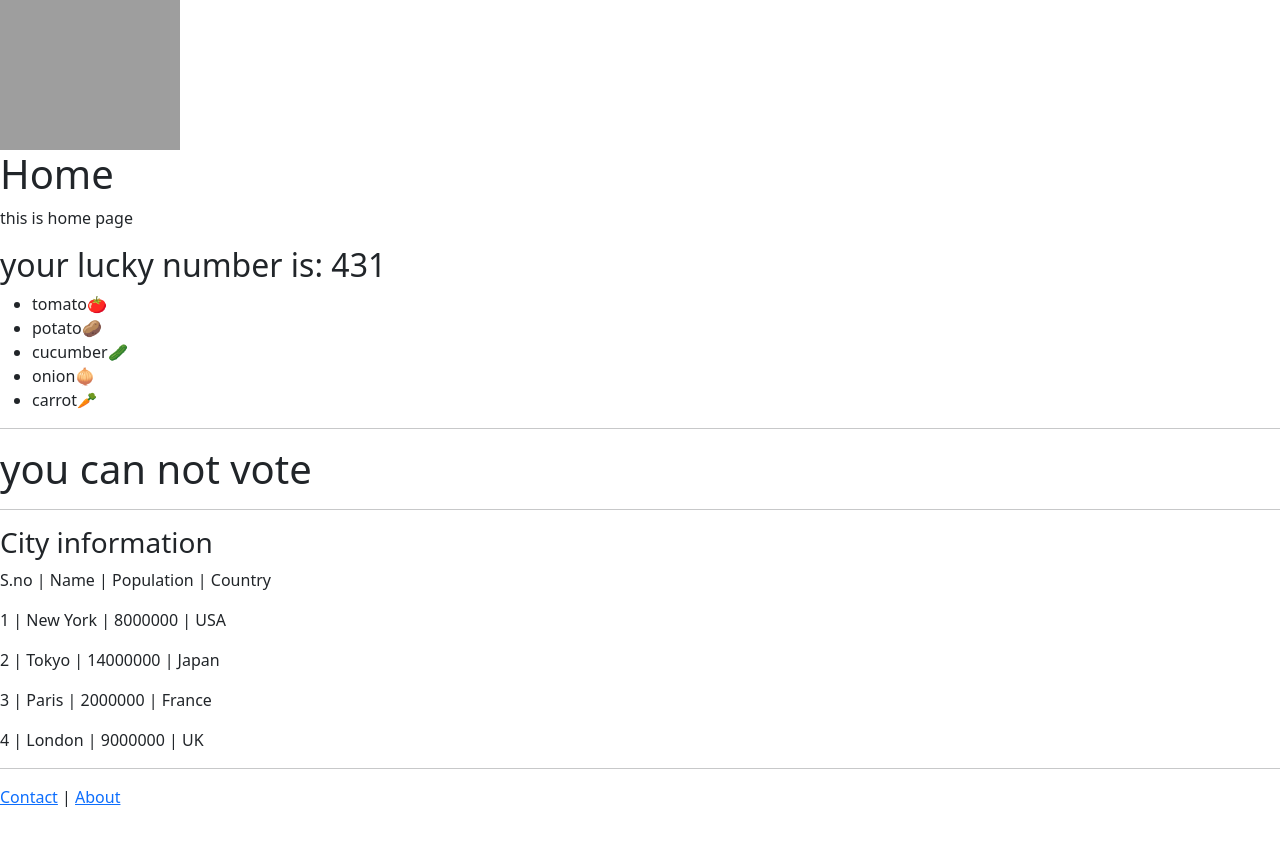
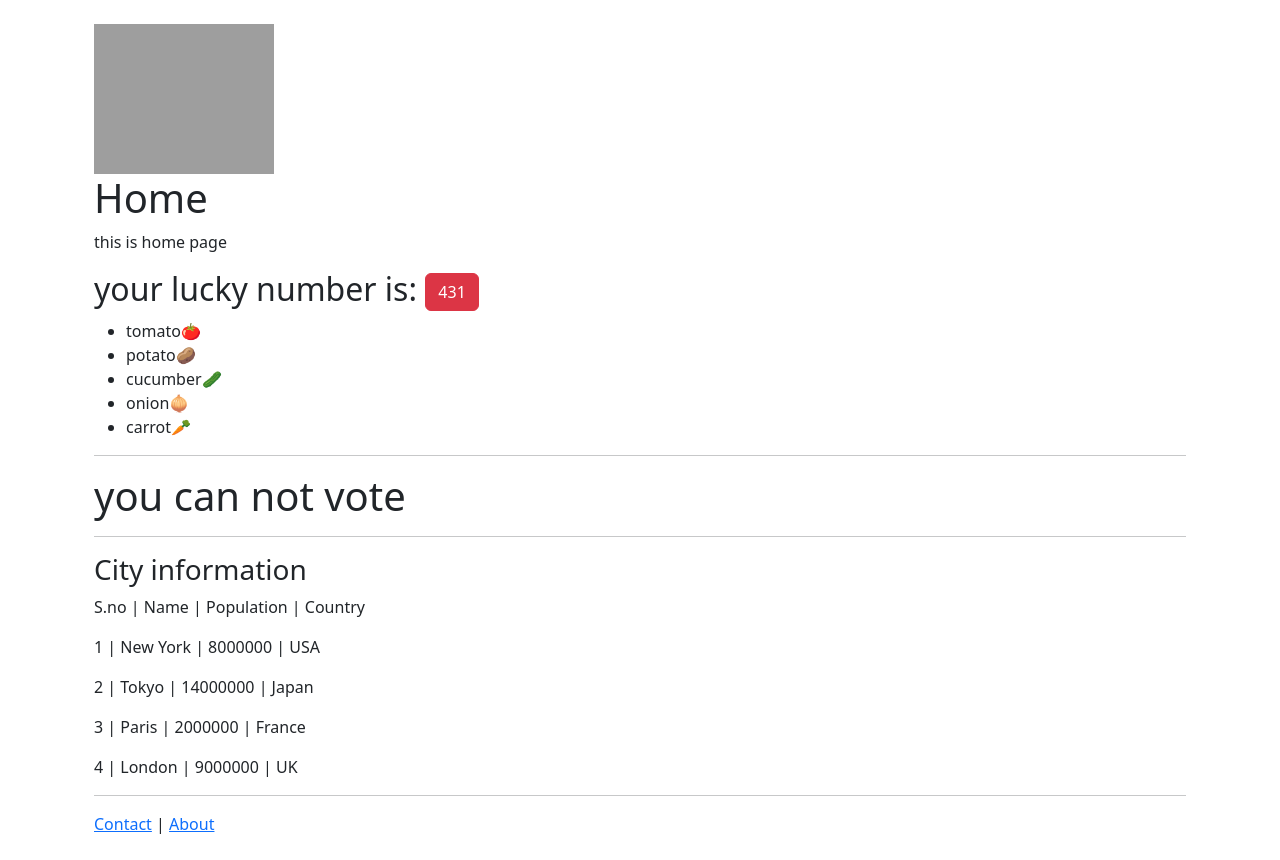
Before and after one commit to gitcrusher/Django, a Django app: page / in a window 1280 px wide. Before the commit the page ends 807 px from the top, so only its background shows below. Run offline with Django 5.2, Linux system fonts and the light colour scheme; grey boxes are pictures that could not be loaded.

Commit message:
feat: add welcome alert and enhance home template structure with Bootstrap styling

```diff
--- a/first_project/home/templates/base.html
+++ b/first_project/home/templates/base.html
@@ -9,6 +9,10 @@
   <body>
   {% block start %}
   {% endblock %}
+
+  <script>
+    alert("welcome to django with bootstrap💕")
+  </script>
     <script src="https://cdn.jsdelivr.net/npm/bootstrap@5.3.8/dist/js/bootstrap.bundle.min.js" integrity="sha384-FKyoEForCGlyvwx9Hj09JcYn3nv7wiPVlz7YYwJrWVcXK/BmnVDxM+D2scQbITxI" crossorigin="anonymous"></script>
   </body>
 </html>
--- a/first_project/home/templates/home.html
+++ b/first_project/home/templates/home.html
@@ -2,13 +2,15 @@
 
 {% block start %}
 
-{%include "image.html"%}
+<div class = "container p-4">
+    {%include "image.html"%}
+
     <h1>Home</h1>
     <p>
         this is home page
 
     </p>
-    <h2>your lucky number is: {{ lucky_number }}</h2>
+    <h2>your lucky number is: <button class="btn btn-danger">{{ lucky_number }}</button> </h2>
 
     <ul>
         {% for vegetable in vegetables %}
@@ -37,5 +39,5 @@
     <!-- <a href="/about">About</a> -->
     <a href="{% url 'about' %}">About</a>
 
-
+</div>
 {% endblock %}
```
